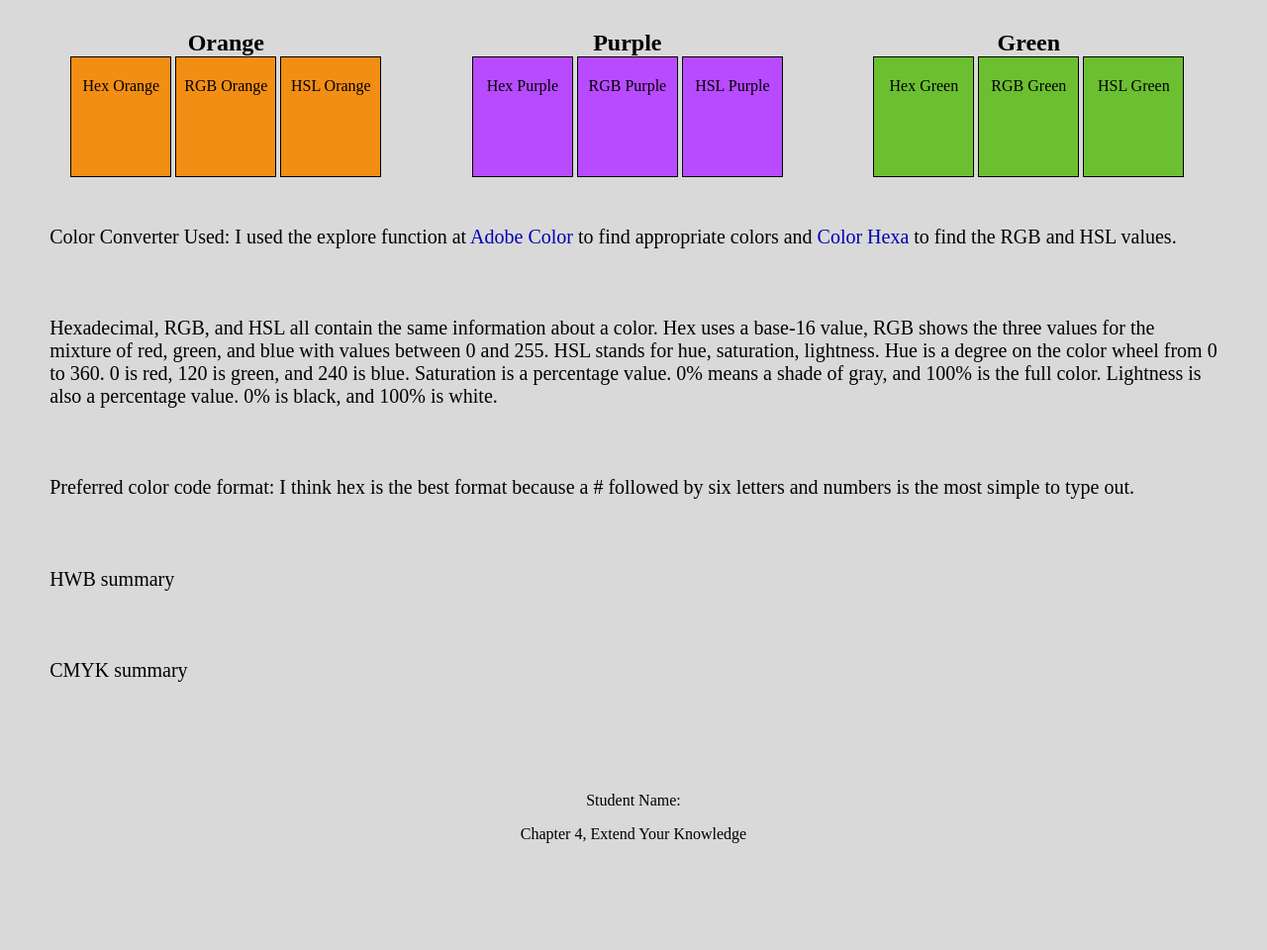
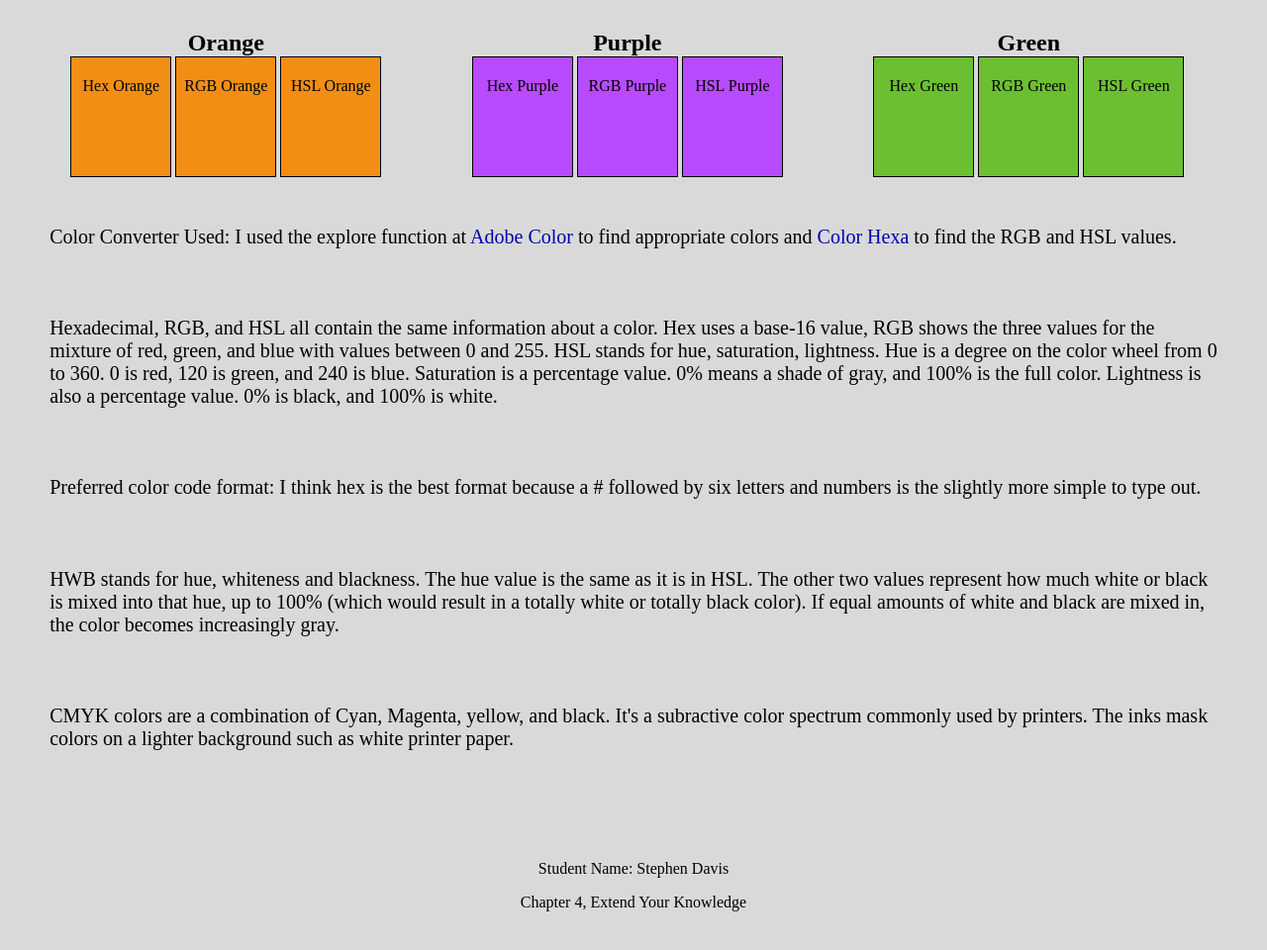
Before and after one commit to StephenADavis/Analyze-Apply-Extend-CH04, a plain HTML site: page extend/extend04.html in a window 1280 px wide. Shown: the part 84-1044 px from the top of the page at 99% size. Before the commit the page ends 978 px from the top, so only its background shows below. Drawn offline with Linux system fonts and the light colour scheme.

Commit message:
Update extend04.html
answered all of the questions

```diff
--- a/extend/extend04.html
+++ b/extend/extend04.html
@@ -61,13 +61,13 @@
                 <p>Hexadecimal, RGB, and HSL all contain the same information about a color. Hex uses a base-16 value, RGB shows the three values for the mixture of red, green, and blue with values between 0 and 255. HSL stands for hue, saturation, lightness. Hue is a degree on the color wheel from 0 to 360. 0 is red, 120 is green, and 240 is blue. Saturation is a percentage value. 0% means a shade of gray, and 100% is the full color. Lightness is also a percentage value. 0% is black, and 100% is white.</p>
 
                 <!-- Use the paragraph element below to identify your preferred color code format (hexadecimal, RBG, or HSL) and why. -->
-                <p>Preferred color code format: I think hex is the best format because a # followed by six letters and numbers is the most simple to type out.</p>
+                <p>Preferred color code format: I think hex is the best format because a # followed by six letters and numbers is the slightly more simple to type out.</p>
 
                 <!-- Use the paragraph element to discuss HWB color. -->
-                <p>HWB summary</p>
+                <p>HWB stands for hue, whiteness and blackness. The hue value is the same as it is in HSL. The other two values represent how much white or black is mixed into that hue, up to 100% (which would result in a totally white or totally black color). If equal amounts of white and black are mixed in, the color becomes increasingly gray. </p>
 
                 <!-- Use the paragraph element to discuss CMYK color. -->
-                <p>CMYK summary</p>
+                <p>CMYK colors are a combination of Cyan, Magenta, yellow, and black. It's a subractive color spectrum commonly used by printers. The inks mask colors on a lighter background such as white printer paper.</p>
 
             </div>
 
@@ -77,7 +77,7 @@
 
     <!-- Add a class attribute to the footer element below to set a background color of light blue. Use hexadecimal. -->
 	<footer>
-		<p>Student Name: </p>
+		<p>Student Name: Stephen Davis</p>
 		<p>Chapter 4, Extend Your Knowledge</p>
 	</footer>
 
```
